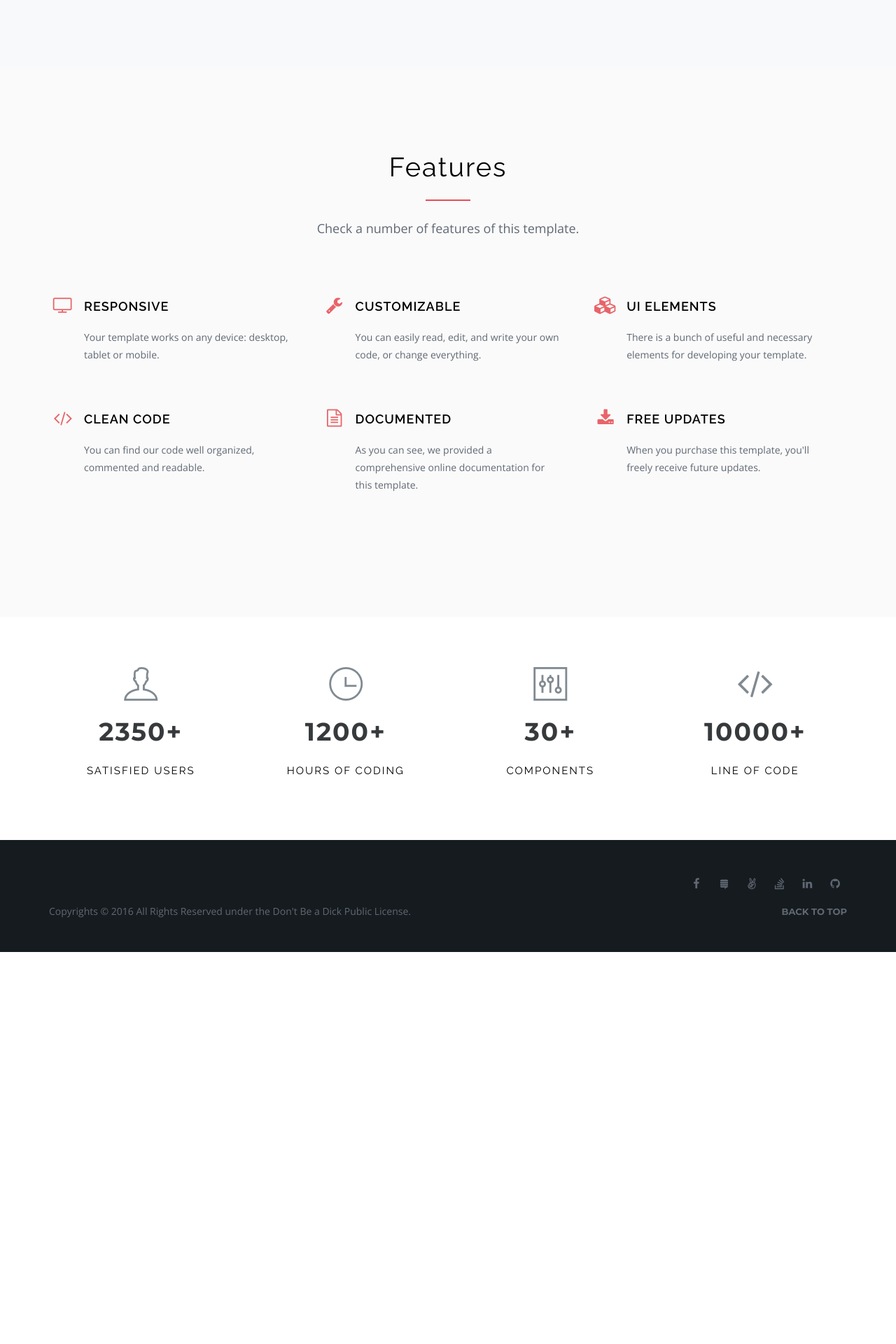
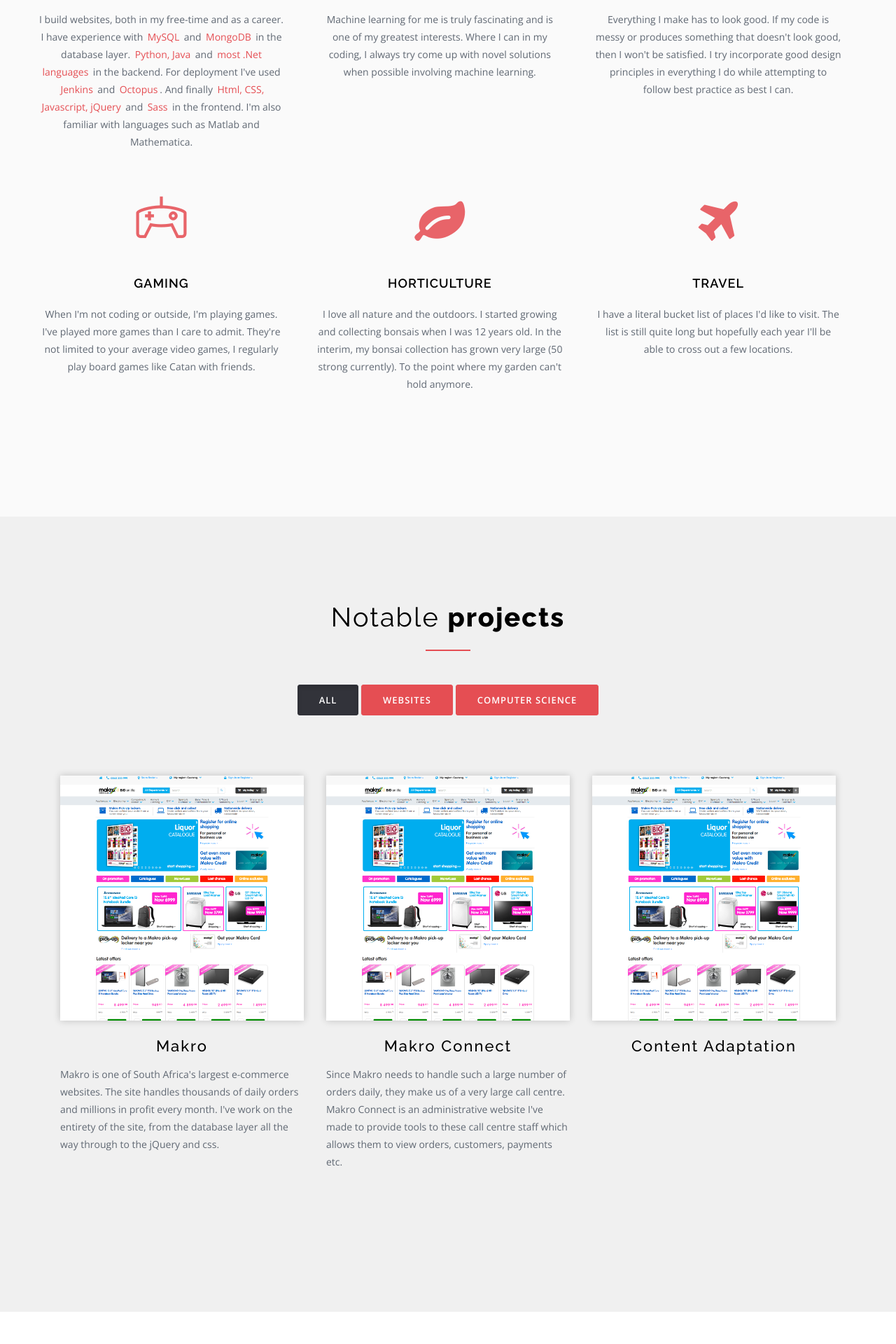
Before and after one commit to jayuuza/johnwasson.io, a Django app: page / in a window 1280 px wide. Shown: the part 1604-3524 px from the top of the page at 70% size. Before the commit the page ends 2964 px from the top, so only its background shows below. Run offline with Django 3.2, Linux system fonts and the light colour scheme; some libraries are stand-ins or nearby versions.

Commit message:
Layout and home page update
Added home pages basic layout. Added cover image and fixed the toolbar

```diff
--- a/blog/views.py
+++ b/blog/views.py
@@ -5,7 +5,8 @@
 
 def index(request):
     my_variables = {
-        "page_title": "TUG BLOG",
+        "page_blog": "active",
+        "page_title": "Jonathan Wasson | Blog",
         "tug": timezone.now() + timedelta(days=1)
     }
 
--- a/home/views.py
+++ b/home/views.py
@@ -5,7 +5,8 @@
 # Create your views here.
 def index(request):
     my_variables = {
-        "page_title": "TUG HOME"
+        "page_home": "active",
+        "page_title": "Jonathan Wasson | Software Developer"
     }
 
     return render(request, 'home/index.html', my_variables)
--- a/john_wasson/templates/_shared/base.html
+++ b/john_wasson/templates/_shared/base.html
@@ -35,41 +35,22 @@
         <a class="navbar-toggle" href="#" data-toggle="offcanvas"><i class="fa fa-bars"></i></a>
 
         <ul class="nav-menu">
-          <li><a class="active" href="http://shamsoft.net/thesplash">Overview</a></li>
-          <li><a href="http://shamsoft.net/thesplash/doc">Documentation</a></li>
-          <li><a href="mailto:support@shamsoft.net">Support</a></li>
           <li>
-            <a href="#">Submenu</a>
+            <a class="{{ page_home }}" href="#">About me</a>
             <ul>
-              <li><a href="#">Link</a></li>
-              <li><a href="#">Subitem</a></li>
-              <li><a href="#">Another link</a></li>
+              <li><a href="#greeting">Overview</a></li>
+              <li><a href="#">Interests</a></li>
+              <li><a href="#">Projects</a></li>
             </ul>
           </li>
-          <li><a class="menu-highlighted" href="#">Buy Now</a></li>
+
+          <li><a class="{{ page_blog }} "href="/blog">Blog</a></li>
+
         </ul>
       </div>
     </nav>
      <!-- END Navigation -->
 
-    <!-- Site header -->
-    <header class="site-header color-alt overlay-black overlay-intense size-lg" style="background-image: url({% static 'img/bg-page.jpg' %})">
-      <div class="container">
-        <h1>An <strong>amazing</strong> landing page</h1>
-        <h4>It helps you rapidly develop a splash/intro page for your next template.</h4>
-        <br><br>
-        <a class="btn btn-lg btn-round" href="#demos">See the demos</a>
-      </div>
-    </header>
-    <!-- END Site header -->
-{% comment %}
-    <nav>
-        <ul>
-            <li><a href="{% url 'home:index' %}">Home</a></li>
-            <li><a href="{% url 'blog:index' %}">Blog</a></li>
-        </ul>
-    </nav>
-{% endcomment %}
 
     {% block body %}
 
--- a/john_wasson/templates/home/index.html
+++ b/john_wasson/templates/home/index.html
@@ -1,73 +1,141 @@
 {% extends '_shared/base.html' %}
 {% load humanize %}
+{% load staticfiles %}
 
 {% block body %}
+    <header class="site-header color-alt overlay-black overlay-intense size-full" style="background-image: url({% static 'img/new-york-skyline.jpg' %})">
+      <div class="container">
+        <h1>Hi, I'm <strong>Jonathan Wasson.</strong></h1>
+        <h4>Full Stack Developer</h4>
+        <br><br>
+{% comment %}
+        <a class="btn btn-lg btn-round" href="#greeting">More about me <i style="font-size: x-large" class="fa fa-angle-down"></i></a>
+{% endcomment %}
+      </div>
+    </header>
+
     <main>
-      <section id="greeting" class="no-border-bottom bg-gray-light">
+      <section id="greeting" class="bg-gray">
         <div class="container">
           <header class="section-header">
-            <h2>A little about me</h2>
-            <p>I'm a 24 year old software developer from South Africa.</p>
+
+            <h2>Who I am</h2>
+{% comment %}
+            <img class="img-circle" src="{% static 'img/me.jpg' %}" alt="image" style="max-width:290px;">
+{% endcomment %}
+            <p>I'm a software developer from South Africa. I'm an avid botanist and gamer with an appetite for travel.</p>
           </header>
 
-          <div class="row">
-            <div class="col-md-offset-2 col-md-8 col-sm-12">
-              <div class="intro-video" data-pe-videoid="nrJtHemSPW4"></div>
-            </div>
-          </div>
 
         </div>
       </section>
       <section class="no-border-bottom bg-gray-lighter">
         <div class="container">
           <header class="section-header">
-            <h2>Features</h2>
-            <p>Check a number of features of this template.</p>
+            <h2>What I do</h2>
+            <p></p>
           </header>
 
-
-          <ul class="features icon-sided">
+          <ul class="features">
+              <div class="row">
                 <li>
-              <div class="icon"><i class="fa fa-tv"></i></div>
-              <h5>Responsive</h5>
-              <p>Your template works on any device: desktop, tablet or mobile.</p>
+                  <div class="icon"><i class="fa fa-code"></i></div>
+                  <h5>Development</h5>
+                  <p>
+                      I build websites, both in my free-time and as a career. I have experience with <mark>MySQL</mark> and <mark>MongoDB</mark> in the database layer. <mark>Python, Java</mark>
+                      and <mark>most .Net languages</mark> in the backend. For deployment I've used <mark>Jenkins</mark> and <mark>Octopus</mark>. And finally <mark>Html, CSS, Javascript, jQuery</mark> and <mark>Sass</mark> in the frontend. I'm also familiar with languages such as Matlab and Mathematica.
+                  </p>
                 </li>
 
                 <li>
-              <div class="icon"><i class="fa fa-wrench"></i></div>
-              <h5>Customizable</h5>
-              <p>You can easily read, edit, and write your own code, or change everything.</p>
+                  <div class="icon"><i class="fa fa-cogs"></i></div>
+                  <h5>Machine Learning</h5>
+                  <p>
+                    Machine learning for me is truly fascinating and is one of my greatest interests. Where I can in my coding, I always try come up with novel solutions when possible involving machine learning.
+                  </p>
                 </li>
 
                 <li>
-              <div class="icon"><i class="fa fa-cubes"></i></div>
-              <h5>UI Elements</h5>
-              <p>There is a bunch of useful and necessary elements for developing your template.</p>
+                  <div class="icon"><i class="ti-ink-pen"></i></div>
+                  <h5>Good Design</h5>
+                  <p>Everything I make has to look good. If my code is messy or produces something that doesn't look good, then I won't be satisfied. I try incorporate good design principles in everything I do while attempting to follow best practice as best I can.</p>
+                </li>
+            </div>
+            <div class="row">
+                <li>
+                  <div class="icon"><i class="ti-game"></i></div>
+                  <h5>Gaming</h5>
+                  <p>When I'm not coding or outside, I'm playing games. I've played more games than I care to admit. They're not limited to your average video games, I regularly play board games like Catan with friends.</p>
                 </li>
 
                 <li>
-              <div class="icon"><i class="fa fa-code"></i></div>
-              <h5>Clean code</h5>
-              <p>You can find our code well organized, commented and readable.</p>
+                  <div class="icon"><i class="fa fa-leaf"></i></div>
+                  <h5>Horticulture</h5>
+                  <p>I love all nature and the outdoors. I started growing and collecting bonsais when I was 12 years old. In the interim, my bonsai collection has grown very large (50 strong currently). To the point where my garden can't hold anymore.</p>
                 </li>
 
                 <li>
-              <div class="icon"><i class="fa fa-file-text-o"></i></div>
-              <h5>Documented</h5>
-              <p>As you can see, we provided a comprehensive online documentation for this template.</p>
+                  <div class="icon"><i class="fa fa-plane"></i></div>
+                  <h5>Travel</h5>
+                  <p>I have a literal bucket list of places I'd like to visit. The list is still quite long but hopefully each year I'll be able to cross out a few locations.</p>
                 </li>
-
-            <li>
-              <div class="icon"><i class="fa fa-download"></i></div>
-              <h5>Free updates</h5>
-              <p>When you purchase this template, you'll freely receive future updates.</p>
-            </li>
+            </div>
           </ul>
 
         </div>
       </section>
 
 
+      <section id="demos" class="no-border-bottom bg-gray">
+        <div class="container">
+          <header class="section-header">
+            <h2>Notable <strong>projects</strong></h2>
+            <p></p>
+          </header>
+
+          <div class="filter-demo">
+            <button class="btn active">All</button>
+<!--             <button class="btn" data-group="blog">Blog</button>-->
+            <button class="btn" data-group="websites">Websites</button>
+            <button class="btn" data-group="compsci">Computer Science</button>
+<!--             <button class="btn" data-group="shop">Shop</button> -->
+          </div>
+
+          <br><br>
+
+          <ul class="demos filterable-demo">
+            <li data-groups="websites">
+              <a href="#" target="_blank">
+                <span class="img-scroll" style="background-image: url({% static 'img/makro-preview.png' %})"></span>
+              </a>
+              <h4 class="text-center">Makro</h4>
+              <p>Makro is one of South Africa's largest e-commerce websites. The site handles thousands of daily orders and millions in profit every month. I've work on the entirety of the site, from the database layer all the way through to the jQuery and css.</p>
+            </li>
+
+            <li data-groups="websites">
+              <a href="#" target="_blank">
+                <span class="img-scroll" style="background-image: url({% static 'img/makro-preview.png' %})"></span>
+              </a>
+              <h4 class="text-center">Makro Connect</h4>
+              <p>Since Makro needs to handle such a large number of orders daily, they make us of a very large call centre. Makro Connect is an administrative website I've made to provide tools to these call centre staff which allows them to view orders, customers, payments etc.
+
+              </p>
+            </li>
+
+            <li data-groups="compsci">
+              <a href="#" target="_blank">
+                <span class="img-scroll" style="background-image: url({% static 'img/makro-preview.png' %})"></span>
+              </a>
+              <h4 class="text-center">Content Adaptation</h4>
+              <p>
+
+              </p>
+            </li>
+          </ul>
+
+
+        </div>
+      </section>
 
       <section class="section-sm no-border-bottom">
         <div class="container">
```
Also changed, not shown: john_wasson/static/img/makro-preview.png (added), john_wasson/static/img/new-york-skyline.JPG (added), 2 other files. Lines whose indentation alone changed are shown as unchanged.
